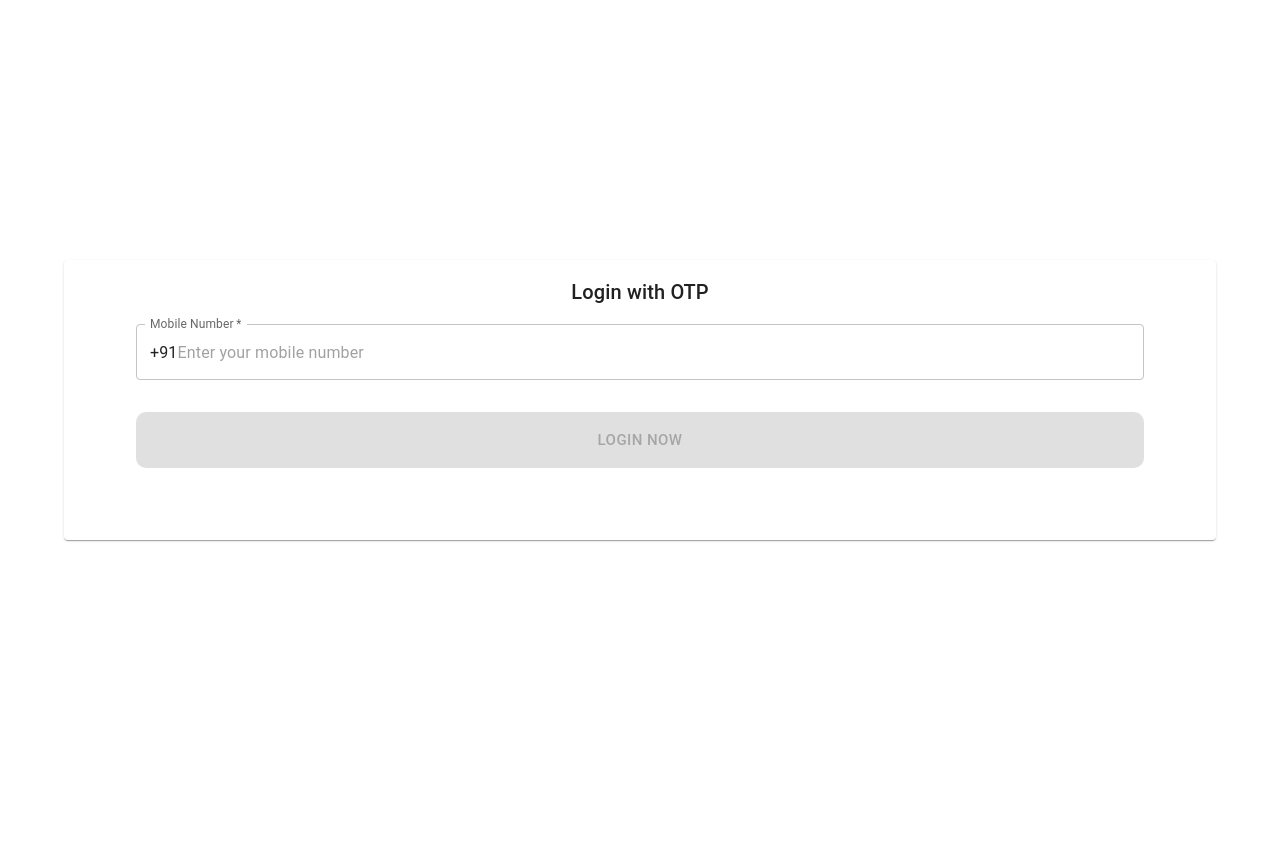
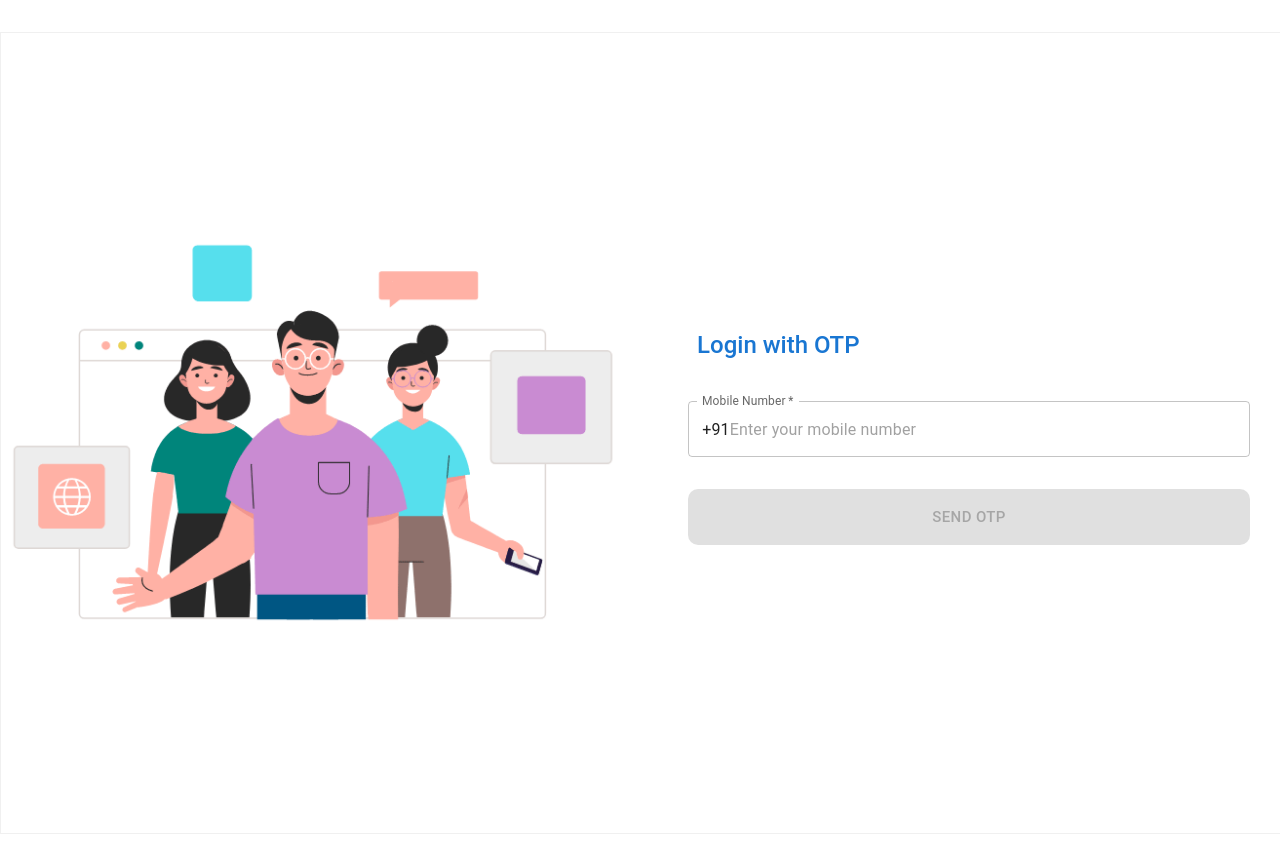
Before and after one commit to khattarmanali/Document_Management_System_Interface, a React (Create React App) app: page /auth/login in a window 1280 px wide. Before the commit the page ends 800 px from the top, so only its background shows below. Built offline with nearby package versions, Linux system fonts and the light colour scheme.

Commit message:
login page ui correction done

```diff
--- a/src/components/forms/SendOtp.js
+++ b/src/components/forms/SendOtp.js
@@ -109,7 +109,6 @@ const SendOtp = (props) => {
             spacing={2}
             justifyContent="center"
             sx={{
-              width: "100%",
               my: "2rem",
             }}
             alignItems="center"
@@ -120,7 +119,7 @@ const SendOtp = (props) => {
               type="submit"
               disabled={values.mobileNumber.length !== 10}
             >
-              Login Now
+              Send OTP
             </AppButton>
           </Stack>
         </FormProvider>
--- a/src/routes/Routes.js
+++ b/src/routes/Routes.js
@@ -14,7 +14,7 @@ const AppRoutes = () => {
     } else {
       navigate("/auth/login");
     }
-  }, [navigate]);
+  }, [navigate, state.token]);
 
   return (
     <Routes>
--- a/src/sections/auth/LoginWithOtp.js
+++ b/src/sections/auth/LoginWithOtp.js
@@ -4,7 +4,7 @@ import SendOtp from "../../components/forms/SendOtp";
 import VerifyOtp from "../../components/forms/VerifyOtp";
 import { UserContext } from "../../contexts/UserContext";
 import { useAlert } from "../../contexts/AlertProvider";
-import login from "../../assets/images/login.avif";
+import login from "../../assets/images/users/login.gif";
 
 const LoginWithOtp = (props) => {
   const { dispatch, state } = useContext(UserContext);
@@ -35,14 +35,53 @@ const LoginWithOtp = (props) => {
         height: "100%",
         width: "100%",
         minHeight: "100vh",
+        border: "1px solid #f0f0f0",
+        my: 4,
       }}
     >
-      <Card sx={{ width: "90%" }}>
-        <CardContent>
-          <Typography variant="h6" sx={{ mb: 2 }}>
+      <Stack
+        direction={{
+          xs: "column",
+          sm: "column",
+          md: "row",
+          lg: "row",
+          xl: "row",
+        }}
+        width="100%"
+        justifyContent="center"
+        alignItems="center"
+        height="100%"
+        spacing={4}
+      >
+        <Box sx={{ flex: 1 }}>
+          <img src={login} alt="login" style={{ width: "100%" }} />
+        </Box>
+        <Card
+          sx={{
+            width: { xs: "90%", sm: "90%", md: "20%", lg: "20%", xl: "20%" },
+            flex: 1,
+            boxShadow: "none",
+            height: "100%",
+          }}
+        >
+          <Typography
+            variant="h5"
+            sx={{
+              textAlign: {
+                xs: "center",
+                sm: "center",
+                md: "left",
+                lg: "left",
+                xl: "left",
+              },
+              color: "primary.main",
+              fontWeight: 500,
+              m: 5,
+            }}
+          >
             Login with OTP
           </Typography>
-          <Box sx={{ mb: 2 }}>
+
           {!isOtpSend && (
             <SendOtp
               sendOtp={() => setIsOtpSend(true)}
@@ -56,9 +95,8 @@ const LoginWithOtp = (props) => {
               onClose={onClose}
             />
           )}
-          </Box>
-        </CardContent>
         </Card>
+      </Stack>
     </Stack>
   );
 };
```
Also changed, not shown: src/assets/images/users/login.gif (added). Lines whose indentation alone changed are shown as unchanged.
